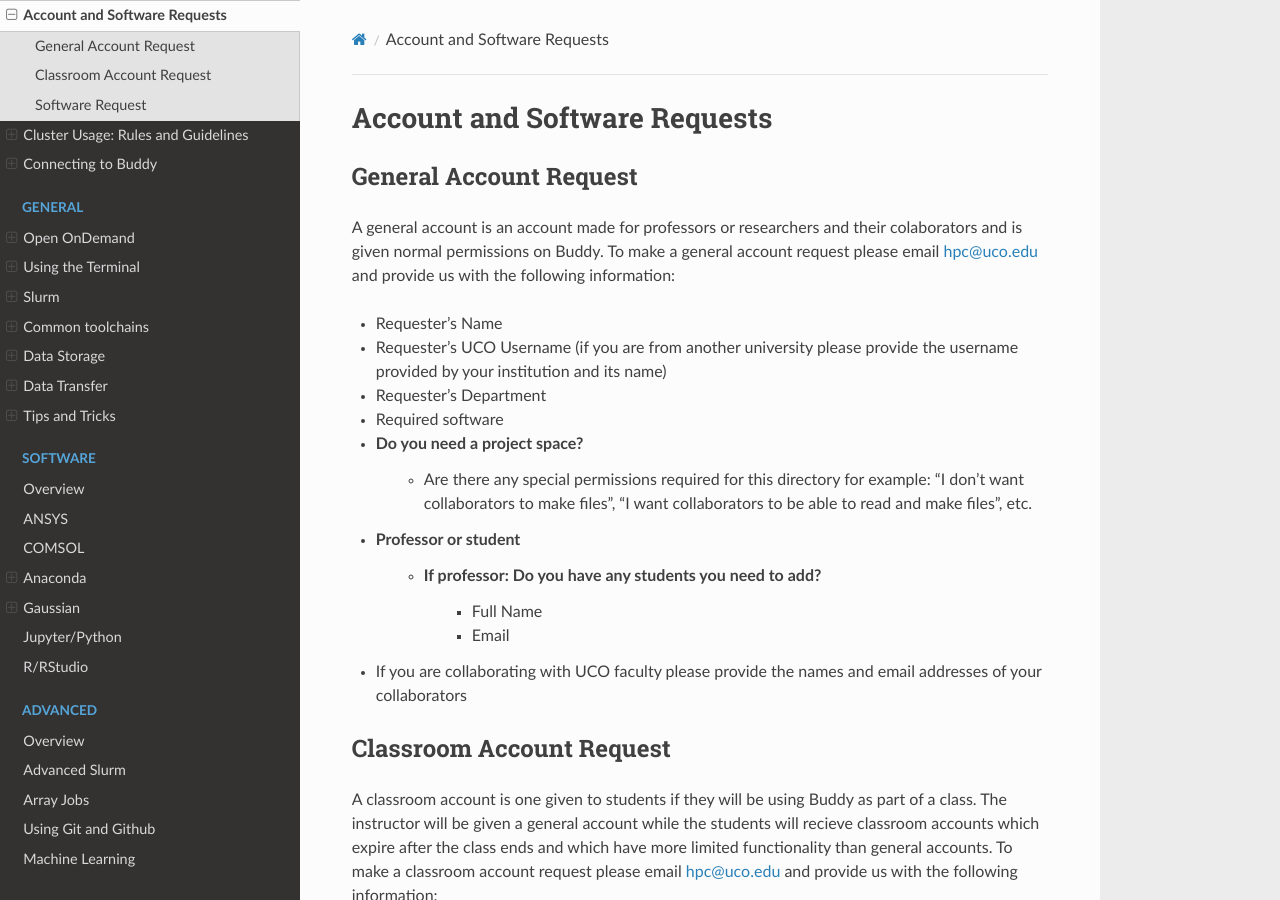
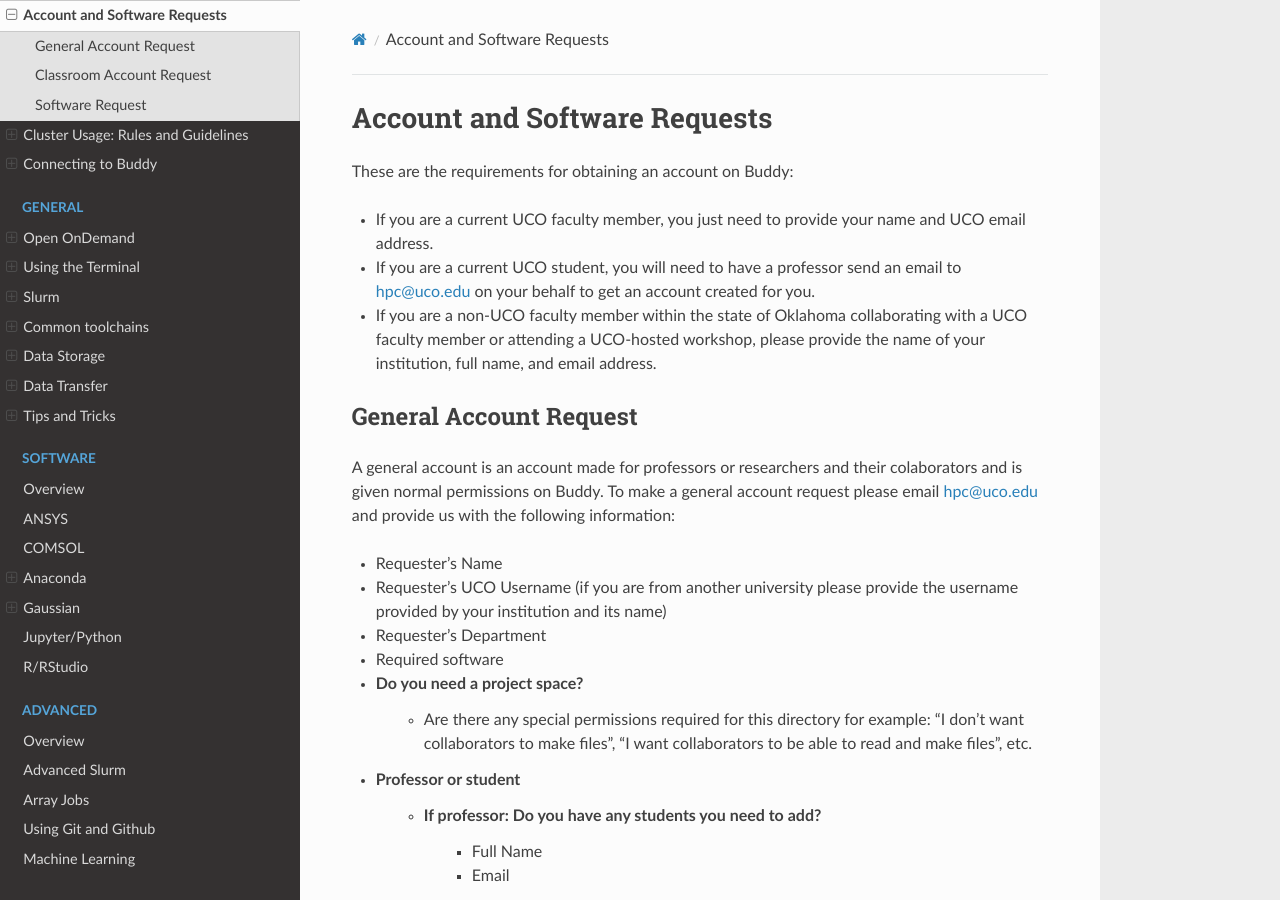
Before and after one commit to UCO-HPC/buddy-documentation, a Sphinx documentation site: the page built from source/quickstart/requests.rst, in a window 1280 px wide and 900 px high. Built offline with Sphinx 7.4.7 and the Read the Docs theme 3.1.0, drawn with Linux system fonts in a browser that asks for light colours.

Commit message:
Added account creation requirements

```diff
--- a/source/quickstart/requests.rst
+++ b/source/quickstart/requests.rst
@@ -1,5 +1,11 @@
 Account and Software Requests
 =============================
+
+These are the requirements for obtaining an account on Buddy:
+
+- If you are a current UCO faculty member, you just need to provide your name and UCO email address.
+- If you are a current UCO student, you will need to have a professor send an email to hpc@uco.edu on your behalf to get an account created for you.
+- If you are a non-UCO faculty member within the state of Oklahoma collaborating with a UCO faculty member or attending a UCO-hosted workshop, please provide the name of your institution, full name, and email address.
 
 General Account Request
 -----------------------
```
